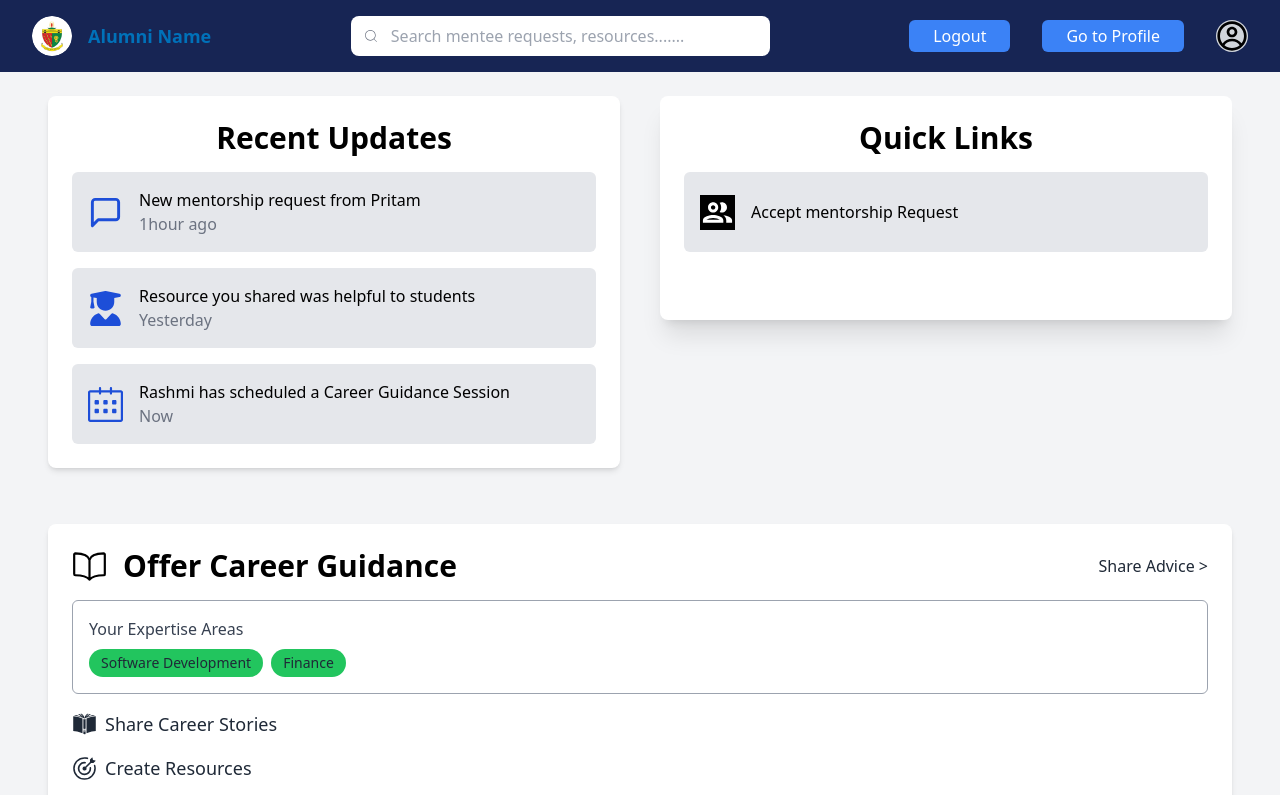
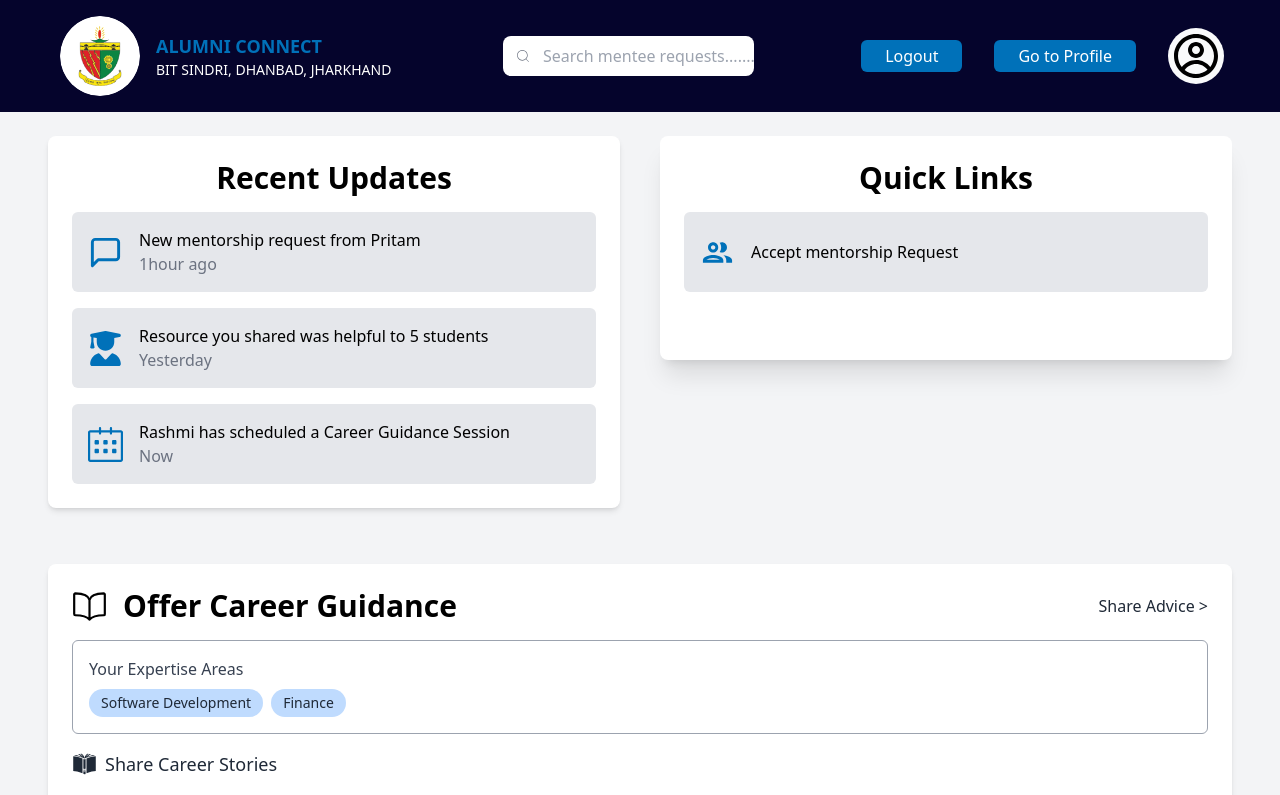
Before and after one commit to rasmiranjan8/code-surgeons, a React (Vite) app: page /alumni/dashboard in a window 1280 px wide. Shown: the top 795 px of the page. Built offline with nearby package versions, Linux system fonts and the light colour scheme.

Commit message:
code update

```diff
--- a/src/components/AlumniStatistics.jsx
+++ b/src/components/AlumniStatistics.jsx
@@ -21,7 +21,7 @@ const statistics = [
 
 const AlumniStatistics = () => {
   return (
-    <section className="bg-darkblue py-20 px-4 md:px-8">
+    <section className="bg-darkblue py-10 px-4 md:px-8">
       <div className="grid grid-cols-1 md:grid-cols-3 gap-6 text-center">
         {statistics.map((stat, index) => (
           <div key={index} className="flex flex-col space-y-4 items-center">
--- a/src/components/Footer.jsx
+++ b/src/components/Footer.jsx
@@ -76,7 +76,7 @@ const Footer = () => {
       <div className="flex flex-wrap items-center justify-between p-8 py-16 bg-darkblue space-y-8 lg:space-y-0">
         {/* Logo */}
         <div className="w-full lg:w-auto flex justify-center lg:justify-start">
-          <img src="/BIT_Sindri_Logo.png" alt="logo" className="h-28" />
+          <img src="/BIT_Sindri_Logo.png" alt="logo" className="h-28"  />
         </div>
 
         {/* Navigation Links */}
--- a/src/components/ImageSlider.jsx
+++ b/src/components/ImageSlider.jsx
@@ -23,7 +23,7 @@ const ImageSlider = ({ sliderImages }) => {
   const navigate = useNavigate();
 
   return (
-    <div className="flex items-center justify-center py-10">
+    <div className="flex items-center justify-center py-5 rounded-xl ">
       <div className="relative w-full max-w-full md:max-w-[1360px] h-[50vh] sm:h-[60vh] md:h-[70vh] overflow-hidden">
         <div
           className="absolute flex transition-transform h-screen duration-500 ease-in-out"
@@ -42,7 +42,7 @@ const ImageSlider = ({ sliderImages }) => {
         </div>
 
         {/* Overlay */}
-        <div className="absolute inset-0 flex flex-col items-center justify-center text-center px-4 space-y-2">
+        <div className="absolute inset-0 flex flex-col items-center justify-center text-center  space-y-2">
           <h1 className="text-xl md:text-5xl md:font-bold font-semibold text-white rounded-md w-[80%] sm:w-[90%] md:w-[70%]">
           Empowering Connections, Shaping Futures
           </h1>
--- a/src/pages/AlumniDashboard.jsx
+++ b/src/pages/AlumniDashboard.jsx
@@ -19,17 +19,18 @@ const AlumniDashboard = () => {
   const navigate = useNavigate();
   return (
     <div className="min-h-screen bg-gray-100">
-      <header className="bg-blue-950 text-white p-4 px-8 flex flex-col sm:flex-row justify-between items-center">
-        <div className="flex items-center space-x-4">
+      {/* Header */}
+      <header className="bg-darkblue text-white p-4 px-8 flex flex-col sm:flex-row justify-between items-center">
+          <div className="flex items-center space-x-4 px-7">
             <img
               src="/BIT_Sindri_Logo.png"
               alt="Logo"
-            className="w-10 h-10 rounded-full"
+              className="w-20 h-20 rounded-full"
+              onClick={() => navigate("/")}
             />
             <div>
-            <h1 className="text-lg text-customBlue font-semibold">
-              Alumni Name
-            </h1>
+              <h1 className="text-lg font-semibold text-customBlue">ALUMNI CONNECT</h1>
+              <p className="text-sm">BIT SINDRI, DHANBAD, JHARKHAND</p>
             </div>
           </div>
 
@@ -39,29 +40,29 @@ const AlumniDashboard = () => {
             <CiSearch className="absolute left-3 text-gray-500" />
             <input
               type="text"
-              placeholder="Search mentee requests, resources......."
+              placeholder="Search mentee requests......."
               className="pl-10 py-2 w-[100%] rounded-lg text-black focus:outline-none focus:ring-2 focus:ring-white"
             />
           </div>
         </div>
 
         {/* Profile Button */}
-        <div className="flex items-center mt-4 space-x-8 sm:mt-0 ">
+        <div className="flex items-center mt-4 space-x-8 sm:mt-0 mx-6 ">
           <button
-            className="bg-blue-500 hover:bg-blue-700 rounded-md p-1 px-6"
+            className="bg-customBlue hover:bg-blue-700 rounded-md p-1 px-6"
             onClick={() => navigate("/")}
           >
             Logout
           </button>
           <button
-            className="bg-blue-500 hover:bg-blue-700 rounded-md p-1 px-6"
+            className="bg-customBlue hover:bg-blue-700 rounded-md p-1 px-6"
             onClick={() => navigate("/Alumni/profile")}
           >
             Go to Profile
           </button>
           <button
-            className="w-8 h-8 rounded-full bg-gray-300 flex justify-center items-center"
-            onClick={() => navigate("/Alumni/profile")}
+            className="w-14 h-14  rounded-full bg-gray-50 flex justify-center items-center"
+
           >
             <CgProfile className="w-12 h-12 invert" size={25} />
           </button>
@@ -77,7 +78,7 @@ const AlumniDashboard = () => {
             </h2>
             <div className="flex flex-col  space-y-4">
               <button className="flex flex-row bg-gray-200 text-black px-4 py-2 rounded-md w-full text-left h-20 items-center space-x-4">
-                <FiMessageSquare size={35} className="text-blue-700" />
+                <FiMessageSquare size={35} className="text-customBlue" />
 
                 <div>
                   <p>New mentorship request from Pritam</p>
@@ -85,15 +86,15 @@ const AlumniDashboard = () => {
                 </div>
               </button>
               <button className="flex flex-row bg-gray-200 text-black px-4 py-2 rounded-md w-full text-left h-20 items-center space-x-4">
-                <FaUserGraduate size={35} className="text-blue-700" />
+                <FaUserGraduate size={35} className="text-customBlue" />
 
                 <div>
-                  <p>Resource you shared was helpful to students</p>
+                  <p>Resource you shared was helpful to 5 students</p>
                   <p className="text-gray-500">Yesterday</p>
                 </div>
               </button>
               <button className="flex flex-row bg-gray-200 text-black px-4 py-2 rounded-md w-full text-left h-20 items-center space-x-4">
-                <SlCalender size={35} className="text-blue-700" />
+                <SlCalender size={35} className="text-customBlue" />
 
                 <div>
                   <p>Rashmi has scheduled a Career Guidance Session</p>
@@ -110,7 +111,7 @@ const AlumniDashboard = () => {
             </h2>
             <div className="space-y-4">
               <button className="flex flex-row bg-gray-200 text-black px-4 py-2 rounded-md w-full text-left h-20 items-center space-x-4">
-                <MdOutlinePeople size={35} className="bg-black text-white" />
+                <MdOutlinePeople size={35} className=" text-customBlue font-semibold" />
 
                 <div>Accept mentorship Request</div>
               </button>
@@ -131,10 +132,10 @@ const AlumniDashboard = () => {
           <div className="border border-gray-400 p-4 rounded-md mb-4">
             <p className="text-gray-700">Your Expertise Areas</p>
             <div className="flex space-x-2 mt-2">
-              <span className="bg-green-500 text-gray-800 text-sm px-3 py-1 rounded-full">
+              <span className="bg-blue-200 text-gray-800 text-sm px-3 py-1 rounded-full">
                 Software Development
               </span>
-              <span className="bg-green-500 text-gray-800 text-sm px-3 py-1 rounded-full">
+              <span className="bg-blue-200 text-gray-800 text-sm px-3 py-1 rounded-full">
                 Finance
               </span>
             </div>
--- a/src/pages/AlumniProfile.jsx
+++ b/src/pages/AlumniProfile.jsx
@@ -14,30 +14,27 @@ const AlumniProfile = () => {
   return (
     <div className="bg-gray-100 min-h-screen">
       {/* Header Section */}
-      <header className="bg-blue-950 text-white py-4 px-6 flex justify-between items-center">
-        <div className="flex items-center space-x-4">
+      <header className="bg-darkblue text-white py-4 px-6 flex justify-between items-center">
+        <div className="flex items-center space-x-4 px-16">
           <img
             src="/BIT_Sindri_Logo.png"
-            alt="Alumni Logo"
-            className="w-10 h-10 rounded-full"
+            alt="Logo"
+            className="w-20 h-20 rounded-full"
+            onClick={() => navigate("/")}
           />
           <div className="flex flex-col">
-            <h1 className="text-lg font-semibold">ALUMNI</h1>
+            <h1 className="text-lg font-semibold">ALUMNI CONNECT</h1>
             <p className="text-sm">B.I.T. SINDRI, DHANBAD, JHARKHAND</p>
           </div>
         </div>
-        <button
-          className="bg-blue-700 px-4 py-2 rounded-lg"
-          onClick={() => navigate("/")}
-        >
-          Logout
-        </button>
+        <button className="bg-customBlue px-7 py-2 rounded-lg mx-12" onClick={() => navigate("/")}>Logout</button>
       </header>
+
 
       {/* Profile Section */}
       <section className="relative px-8 flex flex-row justify-between items-center bg-gradient-to-r from-blue-500 to-blue-800 text-white p-4 px-">
         {/* Edit Button */}
-        <button className="absolute top-2 right-2 bg-white text-blue-800 px-2 py-2 rounded-lg text-sm font-semibold shadow hover:bg-gray-100 mr-6">
+        <button  className="absolute top-6 right-2 text-white px-2 py-2 rounded-lg text-3xl font-semibold mr-6 pr-12">
           <FaRegEdit />
         </button>
 
@@ -57,7 +54,7 @@ const AlumniProfile = () => {
         </div>
 
         {/* Dashboard Icon */}
-        <button className="pr-28" onClick={() => navigate("/Alumni/Dashboard")}>
+        <button className="pr-48" onClick={() => navigate("/Alumni/Dashboard")}>
           <LuLayoutDashboard size={80} />
           <p>Dashboard</p>
         </button>
@@ -83,7 +80,7 @@ const AlumniProfile = () => {
               <li className="flex flex-row space-x-6 items-center">
                 <FaNetworkWired
                   size={30}
-                  className="text-blue-800 bg-blue-200"
+                  className="text-customBlue"
                 />
                 <div>
                   <p className="font-semibold">Data Scientist</p>
@@ -93,7 +90,7 @@ const AlumniProfile = () => {
               <li className="flex flex-row space-x-6 items-center">
                 <FaNetworkWired
                   size={30}
-                  className="text-blue-800 bg-blue-200"
+                  className="text-customBlue "
                 />
                 <div>
                   <p className="font-semibold">Analyst</p>
@@ -107,7 +104,7 @@ const AlumniProfile = () => {
           <div className="bg-white p-6 rounded-lg shadow-md">
             <h3 className="text-2xl font-semibold mb-4">Education</h3>
             <div className="flex flex-row items-center space-x-4 pl-6">
-              <FaBook size={45} className="text-blue-600 bg-blue-200 p-2" />
+              <FaBook size={45} className="text-customBlue p-2" />
               <div>
                 <p>B.Tech in Computer Science</p>
                 <p className="text-gray-700">BIT Sindri • 2011-2015</p>
@@ -118,7 +115,7 @@ const AlumniProfile = () => {
           {/* Testimonials Section */}
           <div className="bg-white p-6 rounded-lg shadow-md">
             <h3 className="text-xl font-semibold mb-4">Testimonials</h3>
-            <blockquote className="border-l-4 border-blue-500 pl-4">
+            <blockquote className="border-l-4 border-customBlue pl-4">
               <p className="mb-2">
                 "John helped me transition into data science with practical
                 advice and guidance."
@@ -133,19 +130,19 @@ const AlumniProfile = () => {
           {/* Contact Section */}
           <div className="bg-white p-6 rounded-lg shadow-md">
             <h3 className="text-xl font-semibold mb-4">Contact</h3>
-            <button className="w-full bg-blue-700 hover:bg-blue-800 text-white py-2 rounded-lg mb-4 h-16">
+            <button className="w-full bg-customBlue hover:bg-blue-700 text-white py-2 rounded-lg mb-4 h-16">
               <div className="flex flex-row justify-center space-x-4 items-center font-bold">
                 <FaRegEnvelope size={30} />
                 <p>Send Message</p>
               </div>
             </button>
-            <button className="w-full bg-blue-700 hover:bg-blue-800 text-white py-2 rounded-lg mb-4 h-16">
+            <button className="w-full bg-customBlue hover:bg-blue-700 text-white py-2 rounded-lg mb-4 h-16">
               <div className="flex flex-row justify-center space-x-4 items-center font-bold">
                 <SiCodementor size={30} />
                 <p>Request Mentorship</p>
               </div>
             </button>
-            <button className="w-full border-2   text-gray-800 text-bold py-2 rounded-lg">
+            <button className="w-full border-2  hover:bg-blue-700 hover:text-white  text-gray-800 text-bold py-3 rounded-lg">
               <div className="flex flex-row justify-center space-x-2 items-center">
                 <FaRegHeart />
                 <p>Follow</p>
@@ -173,14 +170,14 @@ const AlumniProfile = () => {
           {/* Mentorship Section */}
           <div className="bg-white p-6 rounded-lg shadow-md">
             <h3 className="text-2xl font-semibold mb-4">Mentorship</h3>
-            <p className="text-green-700 border rounded-md bg-green-100 inline px-2">
+            <p className="text-green-700 rounded-md bg-green-100 inline px-3 py-2">
               Available for mentorship
             </p>
-            <h1>Preferred Topics:</h1>
-            <p className="text-green-700 border rounded-md bg-green-100 inline-block px-2 mx-3">
+            <h1 className="py-2 mt-4">Preferred Topics:</h1>
+            <p className="text-green-700 rounded-md bg-green-100 inline-block px-2 py-1 mx-3">
               AI
             </p>
-            <p className="text-green-700 border rounded-md bg-green-100 inline px-2">
+            <p className="text-green-700 rounded-md bg-green-100 inline px-2 py-1">
               {" "}
               Career Switching
             </p>
--- a/src/pages/MentorshipPage.jsx
+++ b/src/pages/MentorshipPage.jsx
@@ -128,21 +128,20 @@ const MentorshipPage = () => {
   return (
     <div className="bg-gray-100 min-h-screen">
       {/* Header */}
-      <header className="bg-blue-950 text-white py-4 px-6 flex justify-between items-center">
-        <div className="flex items-center space-x-4">
+      <header className="bg-darkblue text-white py-4 px-6 flex justify-between items-center">
+        <div className="flex items-center space-x-4 px-16">
           <img
             src="/BIT_Sindri_Logo.png"
             alt="Logo"
-            className="w-10 h-10 rounded-full"
+            className="w-20 h-20 rounded-full"
+            onClick={() => navigate("/")}
           />
           <div className="flex flex-col">
-            <h1 className="text-lg font-semibold">ALUMNI</h1>
+            <h1 className="text-lg font-semibold">ALUMNI CONNECT</h1>
             <p className="text-sm">B.I.T. SINDRI, DHANBAD, JHARKHAND</p>
           </div>
         </div>
-        <button className="bg-blue-700 px-4 py-2 rounded-lg hover:bg-blue-800">
-          Login/Signup
-        </button>
+        <button className="bg-customBlue px-8 py-2 rounded-lg mx-20" onClick={() => navigate("/")}>Login / Sign Up</button>
       </header>
 
       {/* Filters */}
```
Also changed, not shown: src/pages/StudentDashboard.jsx (+7 -6 lines), src/pages/StudentProfile.jsx (+13 -12 lines). Lines whose indentation alone changed are shown as unchanged.
